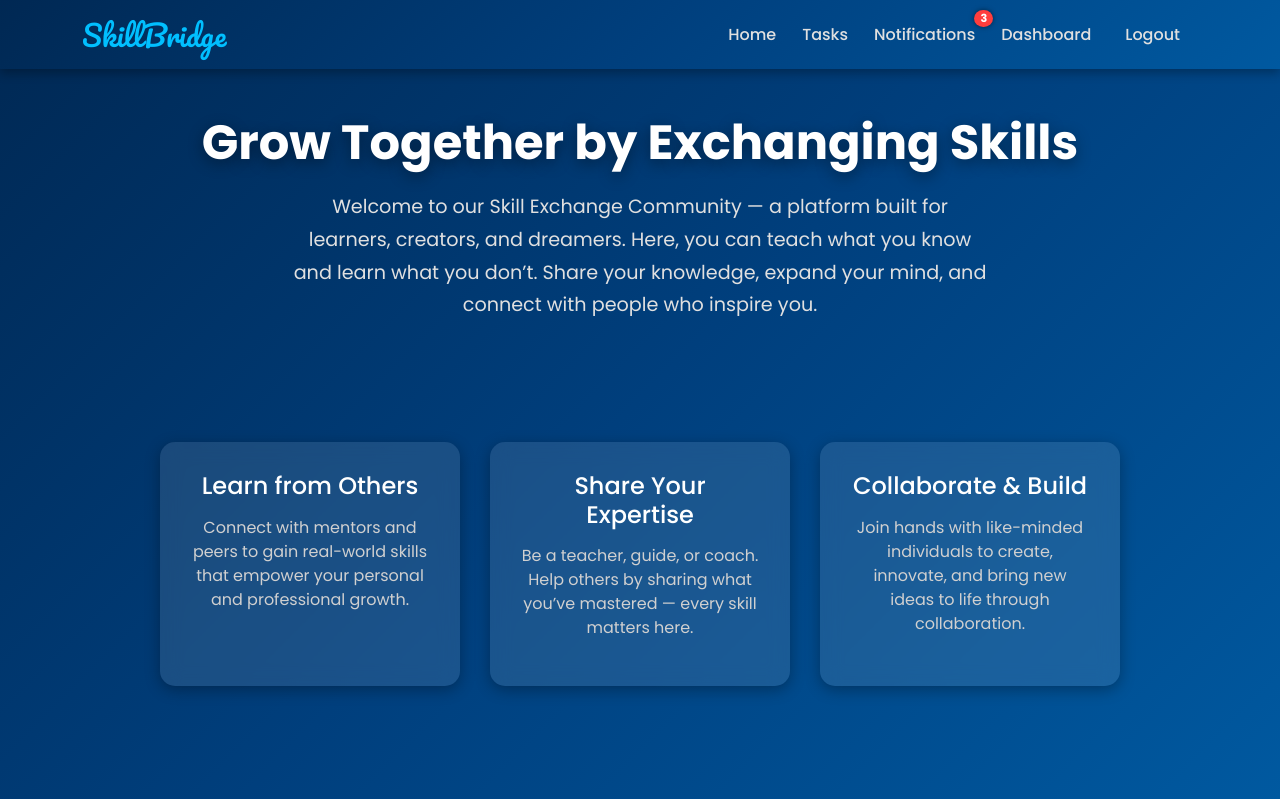
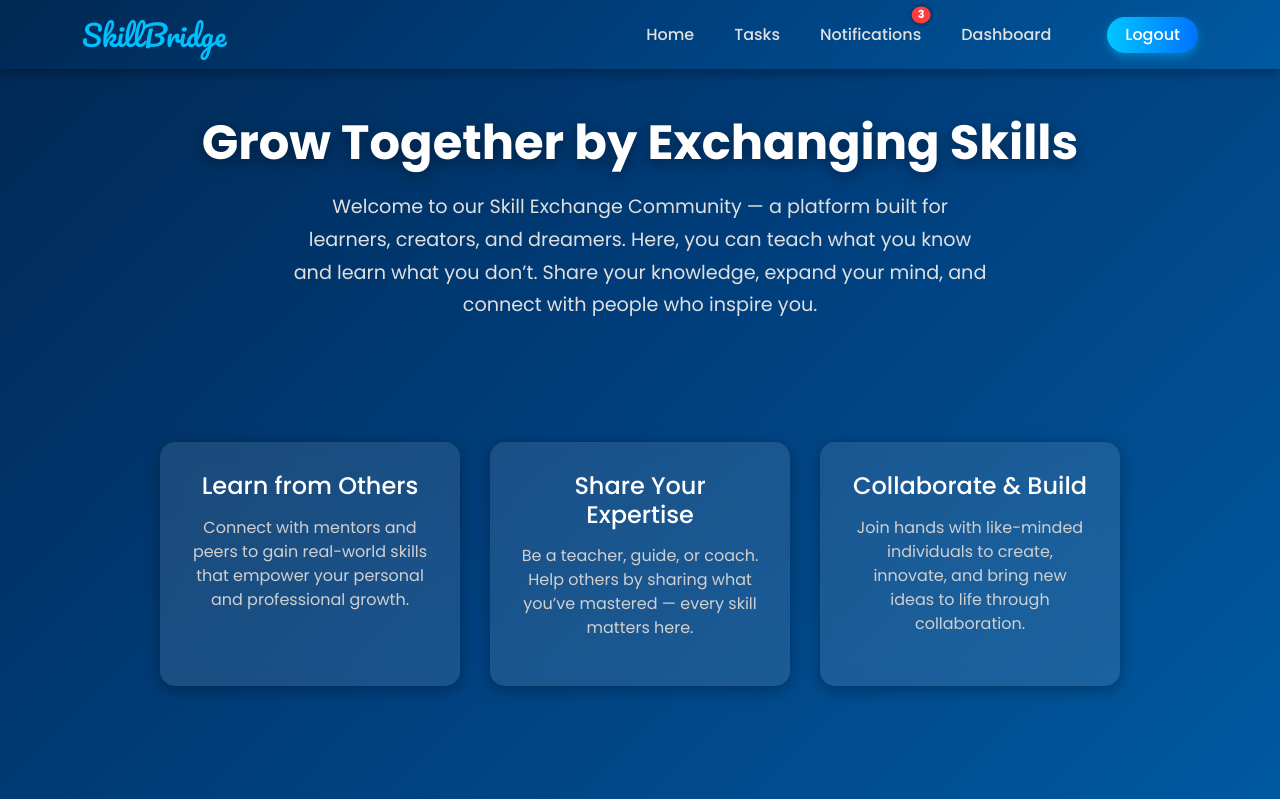
Before and after one commit to Mohamed-Irfan-git/SkillBridge, a PHP site: page /index.php in a window 1280 px wide. Shown: the top 799 px of the page. Run offline with PHP 8.4, Linux system fonts and the light colour scheme; the visitor is signed in with stand-in values (Sample User, id 1).

Commit message:
header updated

```diff
--- a/includes/header.php
+++ b/includes/header.php
@@ -1,8 +1,5 @@
 <?php
 session_start();
-
-// Example: logged-in user simulation
-// $_SESSION['user_id'] = 1;
 $notification_count = 3; // Fetch dynamically from DB if needed
 ?>
 <!DOCTYPE html>
@@ -14,7 +11,6 @@
 
   <!-- Bootstrap CSS -->
   <link href="https://cdn.jsdelivr.net/npm/bootstrap@5.3.8/dist/css/bootstrap.min.css" rel="stylesheet">
-
   <!-- Google Fonts -->
   <link href="https://fonts.googleapis.com/css2?family=Pacifico&family=Poppins:wght@300;400;500;600;700&display=swap" rel="stylesheet">
 
@@ -27,6 +23,7 @@
       color: #fff;
     }
 
+    /* Navbar */
     .navbar {
       background: linear-gradient(135deg, #002853, #003f7d, #0059a0);
       box-shadow: 0 4px 10px rgba(0,0,0,0.3);
@@ -41,9 +38,9 @@
     .nav-link {
       color: #e0e0e0 !important;
       font-weight: 500;
-      margin-right: 10px;
+      margin-right: 40px;
+      position: relative;
       transition: 0.3s;
-      position: relative;
     }
 
     .nav-link:hover {
@@ -51,31 +48,72 @@
       text-shadow: 0 0 5px rgba(0,191,255,0.5);
     }
 
-    .btn-outline-light {
-      border-color: rgba(255,255,255,0.6);
-      color: #fff;
-      transition: 0.3s;
-    }
-
-    .btn-outline-light:hover {
-      background: #00bfff;
-      color: #000 !important;
-      border-color: #00bfff;
-      text-shadow: none;
-    }
-
+    /* Notification badge */
     .badge {
-      position: absolute;
-      top: -5px;
-      right: -10px;
       padding: 3px 6px;
       font-size: 0.7rem;
       background: #ff3d3d;
       color: #fff;
       border-radius: 50%;
       box-shadow: 0 0 5px rgba(0,0,0,0.5);
+      display: inline-block;
     }
 
+    /* Buttons for desktop login/logout */
+    .btn-desktop {
+      background: linear-gradient(90deg, #00c6ff, #0072ff);
+      color: #fff !important;
+      font-weight: 500;
+      border-radius: 25px;
+      padding: 6px 18px;
+      border: none;
+      transition: 0.3s;
+      box-shadow: 0 4px 10px rgba(0,191,255,0.4);
+    }
+
+    .btn-desktop:hover {
+      background: linear-gradient(90deg, #0072ff, #00c6ff);
+      color: #fff !important;
+      box-shadow: 0 6px 15px rgba(0,191,255,0.6);
+    }
+
+    /* Mobile Side Menu */
+    #mobileMenu {
+      position: fixed;
+      top: 0;
+      left: -250px;
+      width: 250px;
+      height: 100%;
+      background: linear-gradient(135deg, #002853, #003f7d, #0059a0);
+      z-index: 1050;
+      padding-top: 60px;
+      transition: 0.3s;
+    }
+
+    #mobileMenu a {
+      display: block;
+      padding: 15px 20px;
+      color: #e0e0e0;
+      text-decoration: none;
+      font-weight: 500;
+    }
+
+    #mobileMenu a:hover {
+      background: #004a99;
+      color: #00bfff;
+    }
+
+    #mobileMenu .badge {
+      position: absolute;
+      top: 12px;
+      right: 20px;
+    }
+
+    #mobileMenu.show {
+      left: 0;
+    }
+
+    /* Content */
     .content {
       padding: 100px 40px 40px 40px;
       text-align: center;
@@ -91,15 +129,13 @@
 <body>
 
 <!-- Navbar -->
-<nav class="navbar navbar-expand-lg navbar-dark fixed-top">
-  <div class="container">
+<nav class="navbar navbar-dark fixed-top">
+  <div class="container d-flex justify-content-between align-items-center">
     <a class="navbar-brand" href="../index.php">SkillBridge</a>
-    <button class="navbar-toggler" type="button" data-bs-toggle="collapse" data-bs-target="#navbarNav">
+    <button class="btn d-lg-none" id="menuBtn">
       <span class="navbar-toggler-icon"></span>
     </button>
-
-    <div class="collapse navbar-collapse" id="navbarNav">
-      <ul class="navbar-nav ms-auto align-items-center">
+    <ul class="navbar-nav d-none d-lg-flex flex-row align-items-center">
       <li class="nav-item">
         <a class="nav-link" href="../index.php">Home</a>
       </li>
@@ -110,24 +146,63 @@
         <a class="nav-link" href="notifications.php">
           Notifications
           <?php if(isset($_SESSION['user_id']) && $notification_count > 0): ?>
-              <span class="badge"><?php echo $notification_count; ?></span>
+            <span class="badge position-absolute top-0 start-100 translate-middle">
+              <?php echo $notification_count; ?>
+            </span>
           <?php endif; ?>
         </a>
       </li>
-
-        <?php if (isset($_SESSION['user_id'])): ?>
+      <?php if(isset($_SESSION['user_id'])): ?>
       <li class="nav-item">
         <a class="nav-link" href="dashboard.php">Dashboard</a>
       </li>
       <li class="nav-item">
-          <a class="nav-link btn btn-sm btn-outline-light ms-2" href="../auth/logout.php">Logout</a>
+        <a class="btn btn-desktop ms-3" href="../auth/logout.php">Logout</a>
       </li>
       <?php else: ?>
       <li class="nav-item">
-          <a class="nav-link btn btn-sm btn-outline-light ms-2" href="../auth/login.php">Login</a>
+        <a class="btn btn-desktop ms-3" href="../auth/login.php">Login</a>
       </li>
       <?php endif; ?>
     </ul>
   </div>
+</nav>
+
+<!-- Mobile Side Menu -->
+<div id="mobileMenu">
+  <a href="../index.php">Home</a>
+  <a href="../tasks/tasks.php">Tasks</a>
+  <a href="notifications.php">
+    Notifications
+    <?php if(isset($_SESSION['user_id']) && $notification_count > 0): ?>
+      <span class="badge"><?php echo $notification_count; ?></span>
+    <?php endif; ?>
+  </a>
+  <?php if(isset($_SESSION['user_id'])): ?>
+  <a href="dashboard.php">Dashboard</a>
+  <a href="../auth/logout.php">Logout</a>
+  <?php else: ?>
+  <a href="../auth/login.php">Login</a>
+  <?php endif; ?>
 </div>
-</nav>
+
+<!-- Bootstrap JS -->
+<script src="https://cdn.jsdelivr.net/npm/bootstrap@5.3.8/dist/js/bootstrap.bundle.min.js"></script>
+
+<script>
+  const menuBtn = document.getElementById('menuBtn');
+  const mobileMenu = document.getElementById('mobileMenu');
+
+  menuBtn.addEventListener('click', () => {
+    mobileMenu.classList.toggle('show');
+  });
+
+  // Close mobile menu when clicking outside
+  document.addEventListener('click', (e) => {
+    if (!mobileMenu.contains(e.target) && !menuBtn.contains(e.target)) {
+      mobileMenu.classList.remove('show');
+    }
+  });
+</script>
+</body>
+</html>
```
Lines whose indentation alone changed are shown as unchanged.
